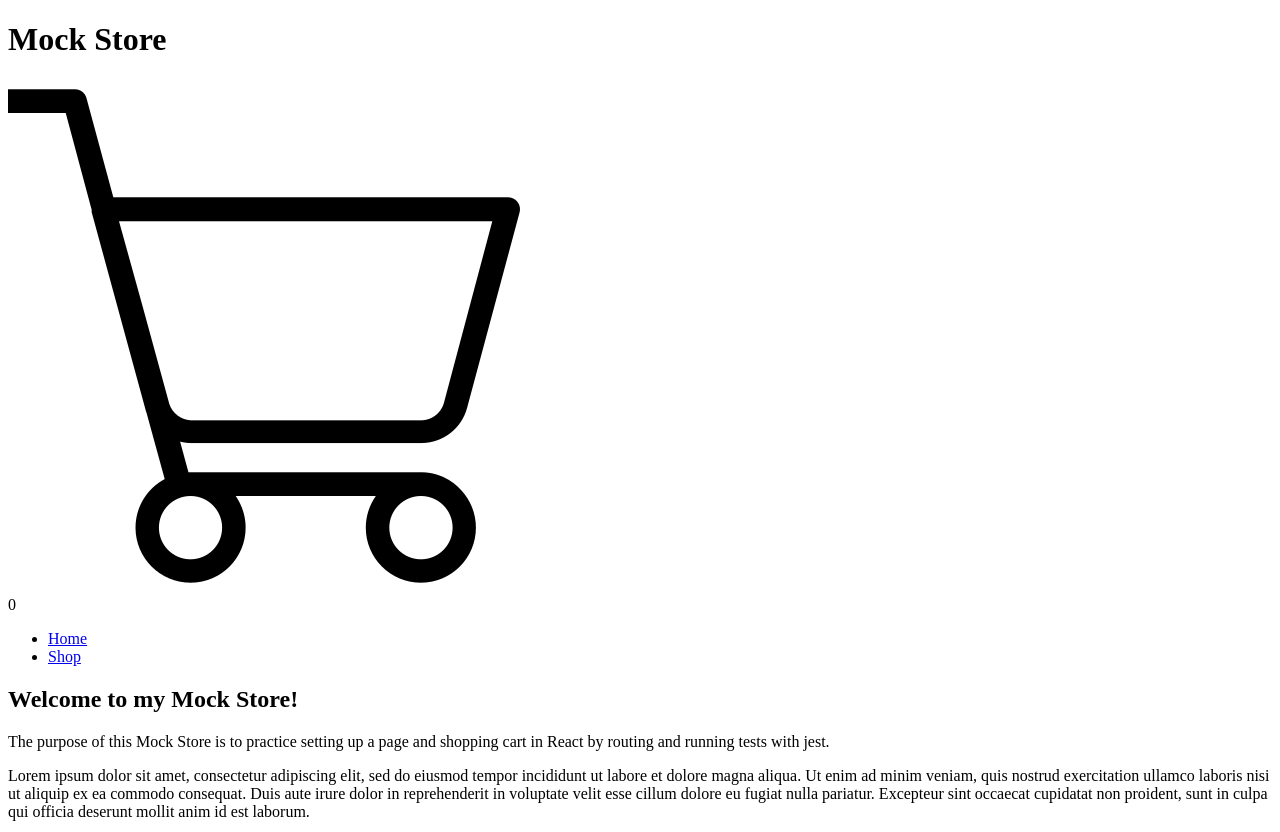
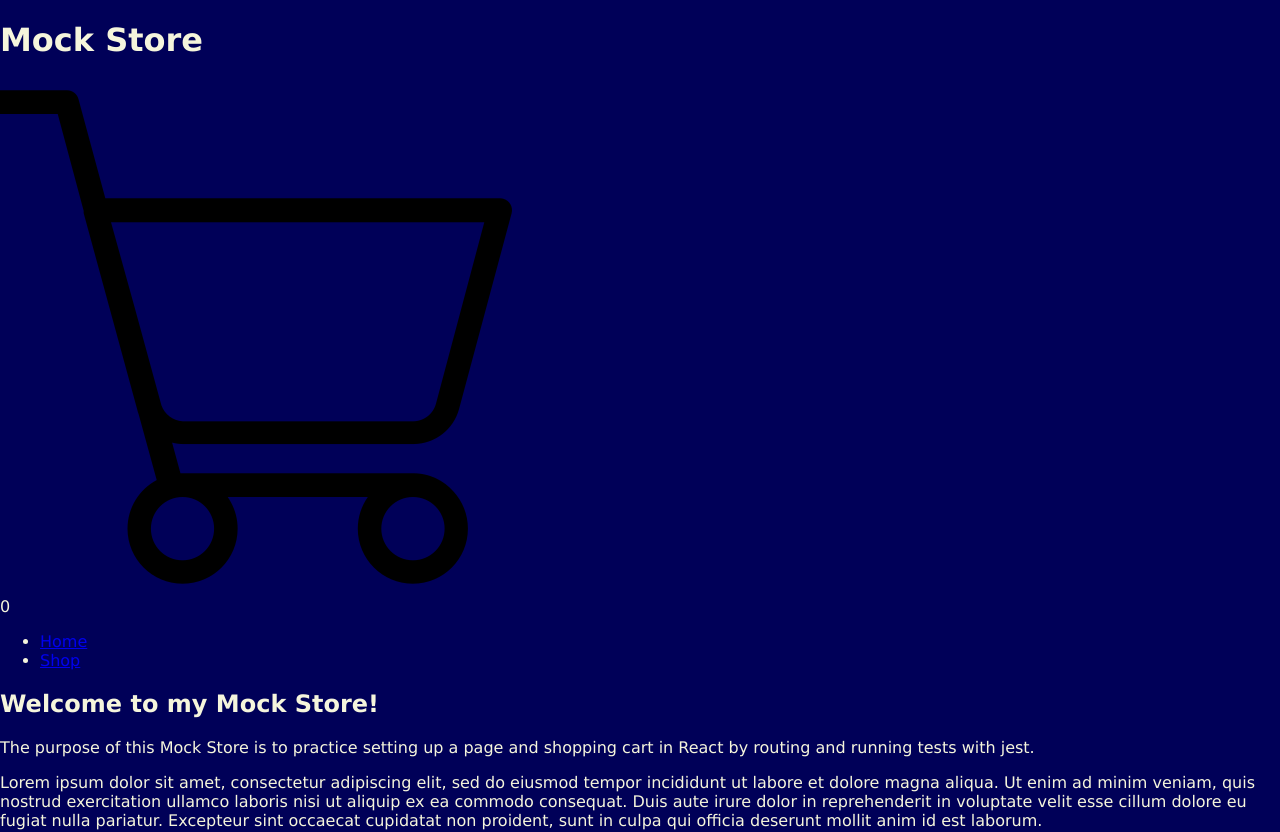
Before and after one commit to reezymane/shopping-cart, a React (Create React App) app: page / in a window 1280 px wide. Shown: the top 832 px of the page. Built offline with nearby package versions, Linux system fonts and the light colour scheme.

Commit message:
remove margin and padding, add font style/color

```diff
--- a/src/Styles/index.css
+++ b/src/Styles/index.css
@@ -0,0 +1,7 @@
+body {
+    margin: 0;
+    padding: 0;
+    font-family: 'Lucida Sans', 'Lucida Sans Regular', 'Lucida Grande', 'Lucida Sans Unicode', Geneva, Verdana, sans-serif;
+    color: beige;
+    background-color: rgb(0, 0, 88);
+}
```
